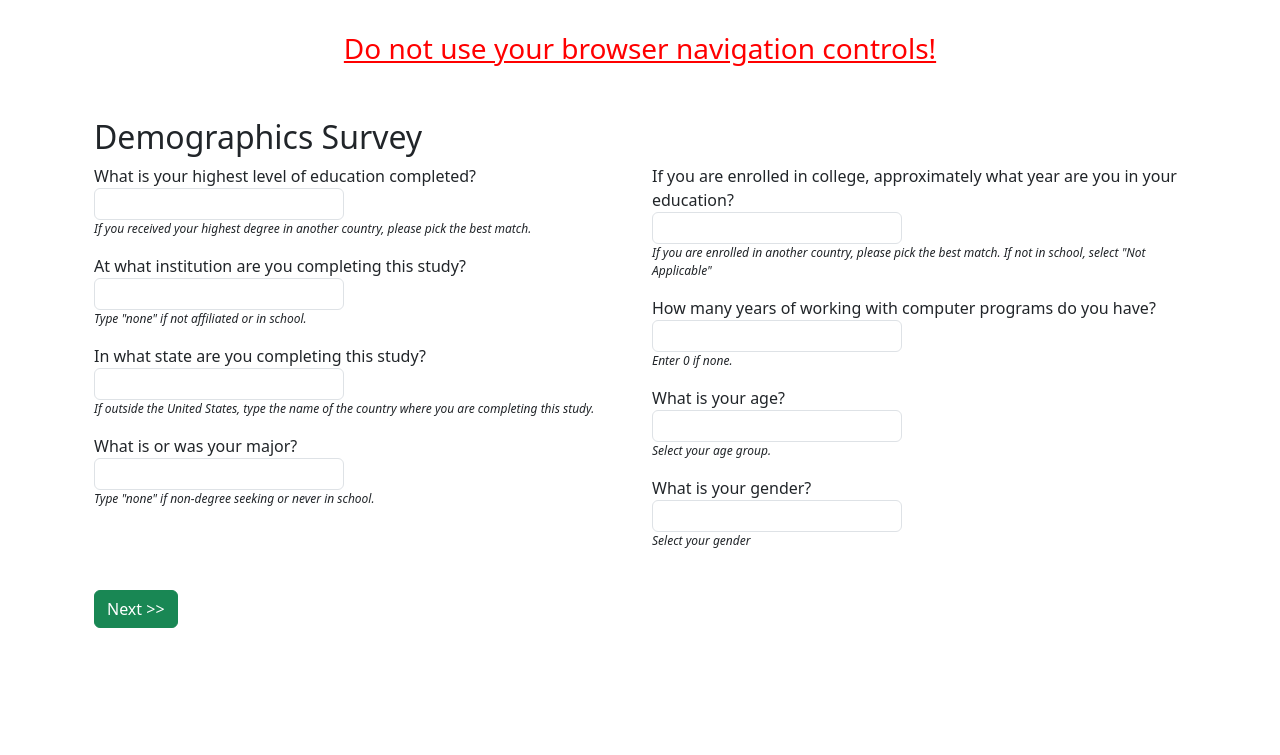
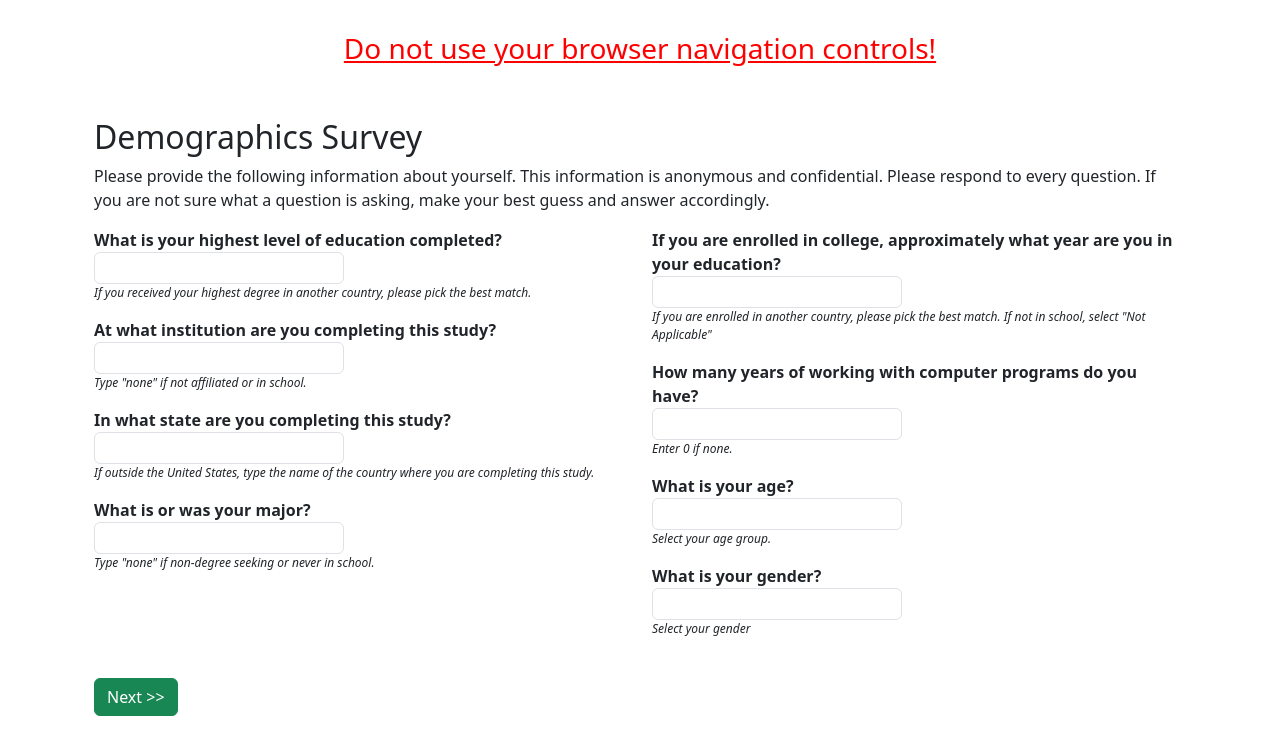
Before and after one commit to danielogen/string-experiment, a Flask app: page /demographics in a window 1280 px wide. Shown: the top 755 px of the page. Run offline with Flask 3, Linux system fonts and the light colour scheme; some libraries are stand-ins or nearby versions.

Commit message:
update: enhance css and demo page

```diff
--- a/static/css/main.css
+++ b/static/css/main.css
@@ -11,6 +11,9 @@ pre > code {
 #time-notice {
     font-size: 13pt;
     background-color: azure;
+}
+label {
+    font-weight: bold;
 }
 /* #scroll-area {
     padding: 20px;
--- a/templates/demographics.html
+++ b/templates/demographics.html
@@ -8,6 +8,7 @@
     <!-- Demographic information -->
     <div id="demog">
         <h2>Demographics Survey</h2>
+        <p>Please provide the following information about yourself. This information is anonymous and confidential. Please respond to every question. If you are not sure what a question is asking, make your best guess and answer accordingly.</p>
         <!-- <p>Please be assured that the details you provide will be used strictly for research purposes only. All data will be anonymized and handled with the utmost confidentiality, ensuring that individual responses cannot be linked back to participants.</p> -->
         <form method="post" action="/process">
             <div class="row">
```
